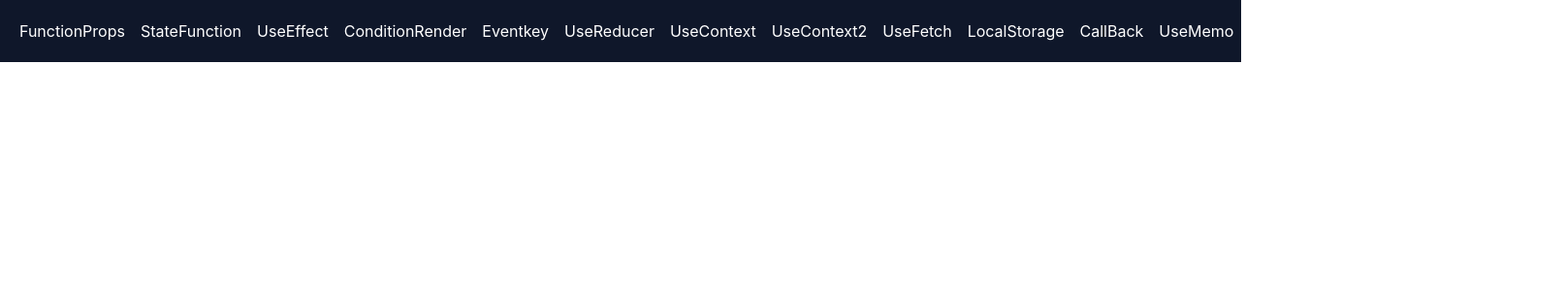
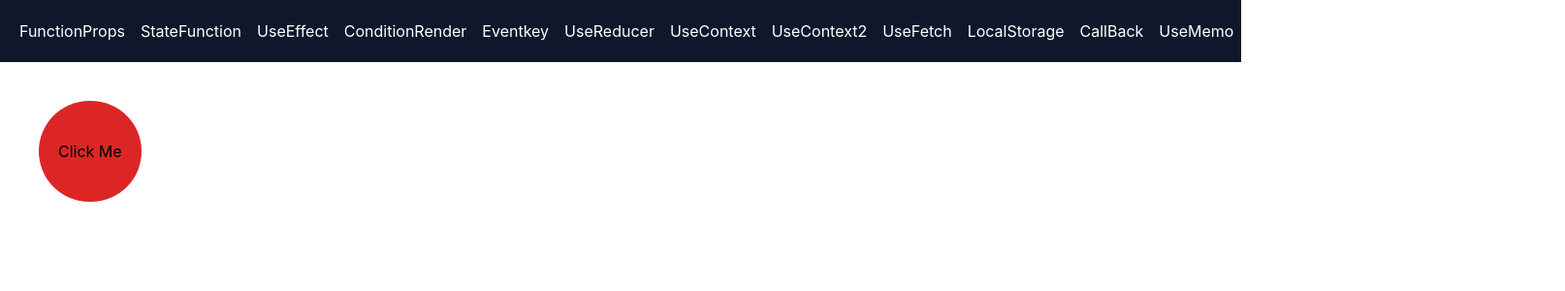
Before and after one commit to Suchith6361/react-coding, a React (Create React App) app: page /throttle in a window 1280 px wide. Shown: the top 300 px of the page at 97% size, 1614 px wide, since content can reach past the window. Built offline with nearby package versions, Linux system fonts and the light colour scheme.

Commit message:
added Throttle

```diff
--- a/src/App.js
+++ b/src/App.js
@@ -16,6 +16,7 @@ import UseRef2 from './pages/UseRef2';
 import Counter from './components/Counter';
 import {EnhancedProfile} from './components/EnhancedProfile';
 import { EnhancedState } from './components/EnhancedProfile';
+import ThrottleExample from './pages/ThrottleExample';
 
 const UseReducer=React.lazy(()=>import('./pages/UseReducer'));
 const UseEffect=React.lazy(()=>import('./pages/ExampleUseEffect'));
@@ -46,6 +47,7 @@ return(
 <Route path='/useRef2' element={<UseRef2/>}/>
 <Route path='/redux' element={<Counter/>}/>
 <Route path='/hoc' element={<EnhancedProfile/>}/>
+<Route path='/throttle' element={<ThrottleExample/>}/>
 
   </Routes>
   </Suspense>
--- a/src/components/Navbar.jsx
+++ b/src/components/Navbar.jsx
@@ -56,6 +56,9 @@ const Navbar = () => {
       <Link to="/hoc">
       <div>HOC</div>
       </Link>
+      <Link to="/throttle">
+      <div>Throttle</div>
+      </Link>
     </div>
   );
 };
--- /dev/null
+++ b/src/pages/ThrottleExample.jsx
@@ -0,0 +1,18 @@
+import { useRef } from "react";
+
+function ThrottleExample() {
+  const lastClick = useRef(0);
+
+  const handleClick = () => {
+    const now = Date.now();
+
+    if (now - lastClick.current > 5000) {
+      console.log("Button clicked");
+      lastClick.current = now;
+    }
+  };
+
+  return <button className="bg-red-600 rounded-full text-center px-5 py-10 m-10" onClick={handleClick}>Click Me</button>;
+}
+
+export default ThrottleExample;
```
